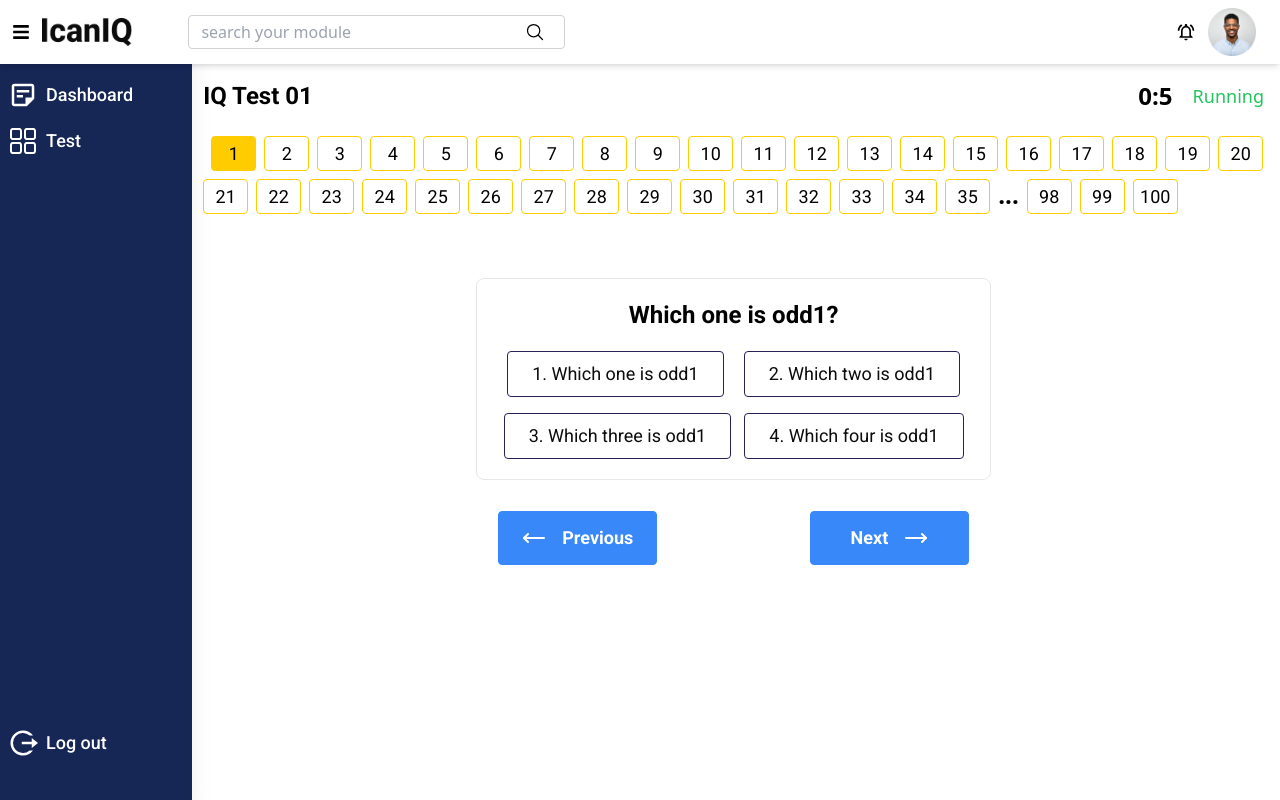
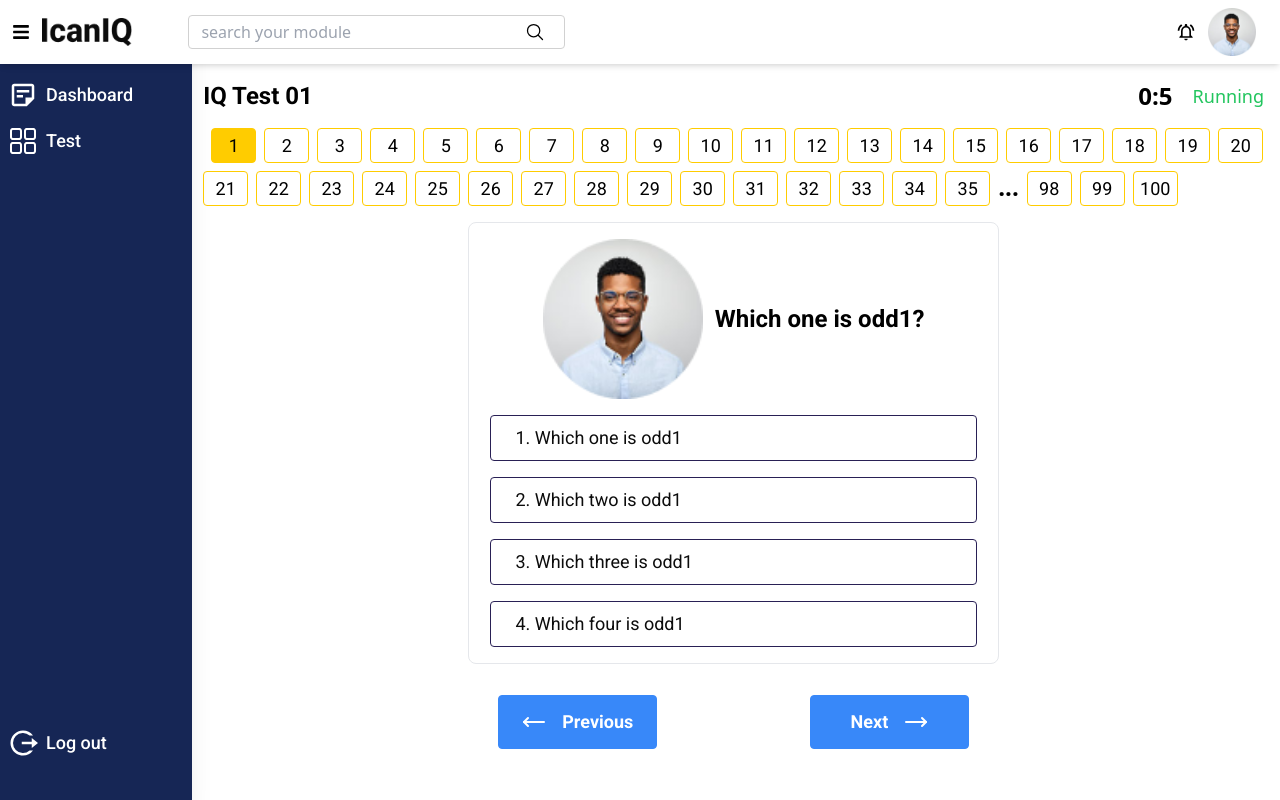
Before and after one commit to Synex-Digital/icaniq, a React (Vite) app: page /user/exam in a window 1280 px wide. Built offline with nearby package versions, Linux system fonts and the light colour scheme.

Commit message:
add new design

```diff
--- a/data/data.js
+++ b/data/data.js
@@ -2,6 +2,7 @@ let Question = [
     {
         id:1,
         name: "Which one is odd1?",
+        img: "../src/assets/profile.png",
         answer: [
             {
                 name: "Which one is odd1 ",
@@ -22,13 +23,16 @@ let Question = [
         name: "Which one is odd2?",
         answer: [
             {
-                name: "Which one is odd2",
+                name: "Which one is odd2 Which one is odd2 Which one is odd2 Which one is odd2 Which one is odd2",
             },
             {
                 name: "Which two is odd2",
             },
             {
                 name: "Which three is odd2",
+            },
+            {
+                name: "Which four is odd2",
             },
             {
                 name: "Which four is odd2",
--- a/src/components/pages/Exam.jsx
+++ b/src/components/pages/Exam.jsx
@@ -27,11 +27,12 @@ const Exam = () => {
                 }`}
             >
                 <div className="flex justify-between">
-                    <h2 className=" font-rb font-bold text-2xl mb-6 ">
+                    <h2 className=" font-rb font-bold text-2xl mb-4 ">
                         IQ Test 01
                     </h2>
-                    <time><ExamTime expiryTimestamp={time} /></time>
-
+                    <time>
+                        <ExamTime expiryTimestamp={time} />
+                    </time>
                 </div>
                 <ReactPaginate
                     breakLabel="..."
@@ -63,14 +64,22 @@ const Exam = () => {
                     (item) =>
                         qusid == item.id && (
                             <>
-                                <div className="border rounded-lg relative mt-10 sm:mt-16 sm:w-[515px] p-2 sm:p-5 mx-auto">
-                                    <h2 className=" font-rb font-semibold text-xl sm:text-2xl text-center mb-5">
-                                        {item.name}
-                                    </h2>
-                                    <div className="flex flex-wrap gap-y-4  sm:gap-y-4 ">
+                                <div className="border rounded-lg relative mt-4 p-2 sm:p-4 mx-auto sm:w-1/2">
+                                    <div className="mb-4 flex justify-center items-center gap-x-3">
+                                        {item.img && (
+                                            <img
+                                                className="w-[160px] h-[160px]"
+                                                src={item.img}
+                                            />
+                                        )}
+                                        <h2 className=" font-rb font-semibold text-xl sm:text-2xl text-center">
+                                            {item.name}
+                                        </h2>
+                                    </div>
+                                    <div className="flex flex-col gap-y-4 ">
                                         {item.answer &&
                                             item.answer.map((sitem, index) => (
-                                                <p className="border rounded border-[#292055] font-rb sm:text-lg py-2 px-2 sm:px-6  text-[#0C0C0C] mx-auto cursor-pointer">
+                                                <p className="border rounded border-[#292055] font-rb sm:text-lg py-2 px-2 sm:px-6  text-[#0C0C0C] mx-auto cursor-pointer w-[98%]">
                                                     {index + 1}. {sitem.name}
                                                 </p>
                                             ))}
--- a/src/components/pages/SignIn.jsx
+++ b/src/components/pages/SignIn.jsx
@@ -23,15 +23,51 @@ const Signin = () => {
         setValues({
             ...values,
             [e.target.name]: e.target.value,
+            error: "",
         });
     };
 
     let handlelogin = async () => {
-        let data = {
-            email: values.email,
-            password: values.password,
-        };
-        await axios.post("http://icaniq.synexdigital.com/api/login", data);
+        try {
+            let data = new FormData();
+            data.append("email", values.email);
+            data.append("password", values.password);
+
+            const response = await fetch(
+                "http://icaniq.synexdigital.com/api/login",
+                {
+                    method: "POST",
+                    headers: {
+                        Accept: "application/json",
+                    },
+                    body: data,
+                }
+            );
+
+
+            // const response = await axios.post(
+            //     "http://icaniq.synexdigital.com/api/login",
+            //     data
+            // );
+
+            if (!response.ok) {
+                console.log("Ops");
+            }
+
+            const responseData = await response.json();
+
+            // setValues({
+            //     ...values,
+            //     error: responseData.message,
+            // });
+            console.log(responseData);
+            // Extract and handle tokens or user data from the response if needed
+
+            // return responseData; // You can return data after successful login if needed
+        } catch (error) {
+            console.error("Login error:", error);
+            throw error;
+        }
     };
 
     return (
@@ -76,6 +112,7 @@ const Signin = () => {
                             onChange={handlevalues}
                             name="email"
                         />
+                        {values.error.email && <p>{values.error.email[0]}</p>}
                         <h3 className="smalldevice:max-sm:text-white font-rb md:font-semibold font-medium md:text-lg text-tbcolor smalldevice:max-sm:mt-3">
                             Password
                         </h3>
@@ -87,6 +124,9 @@ const Signin = () => {
                                 name="password"
                                 onChange={handlevalues}
                             />
+                            {values.error.password && (
+                                <p>{values.error.password[0]}</p>
+                            )}
                             {show ? (
                                 <IoEye
                                     className=" cursor-pointer absolute top-7 md:top-[34px] right-4 text-[#adadad]"
```
